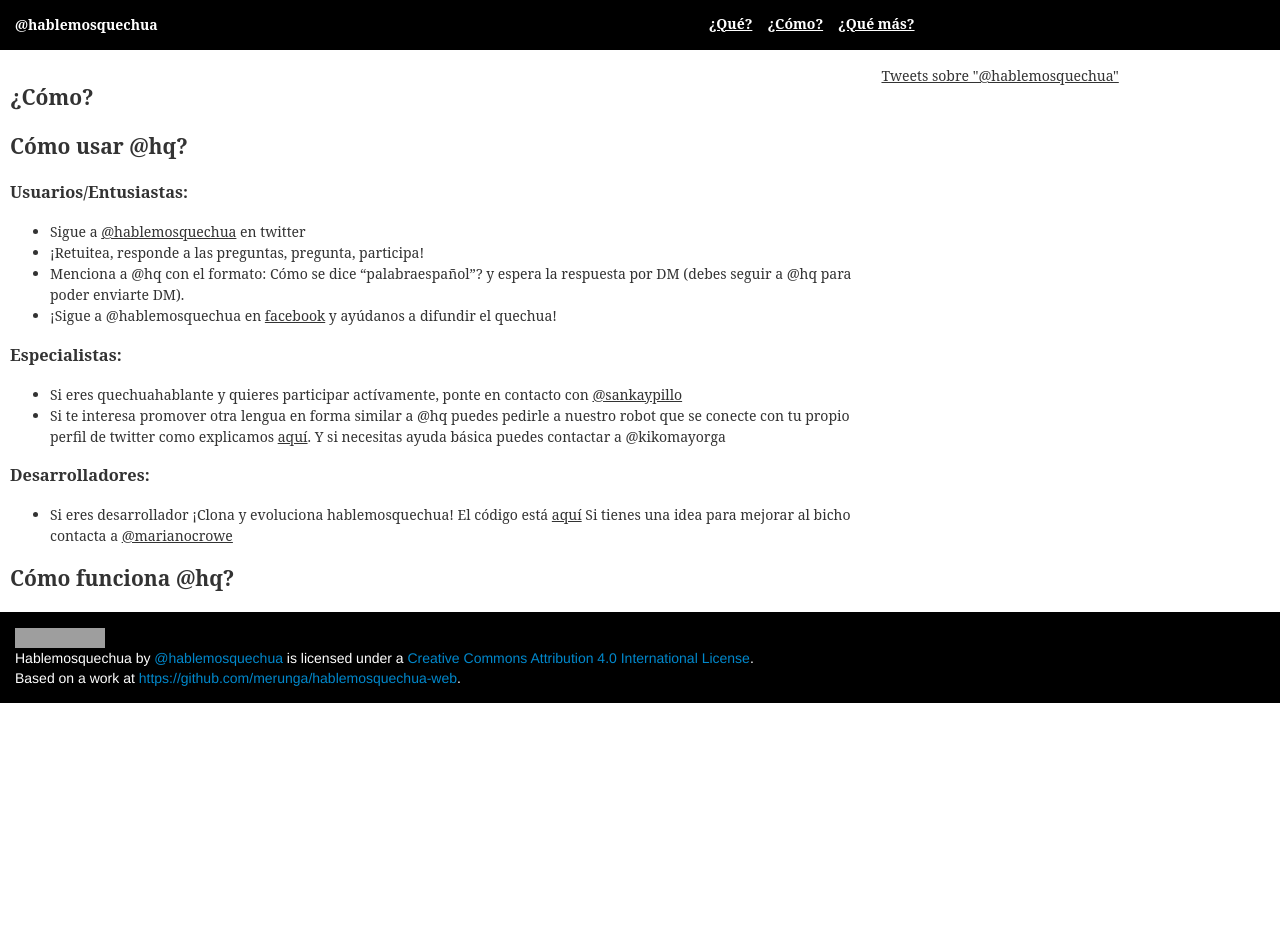
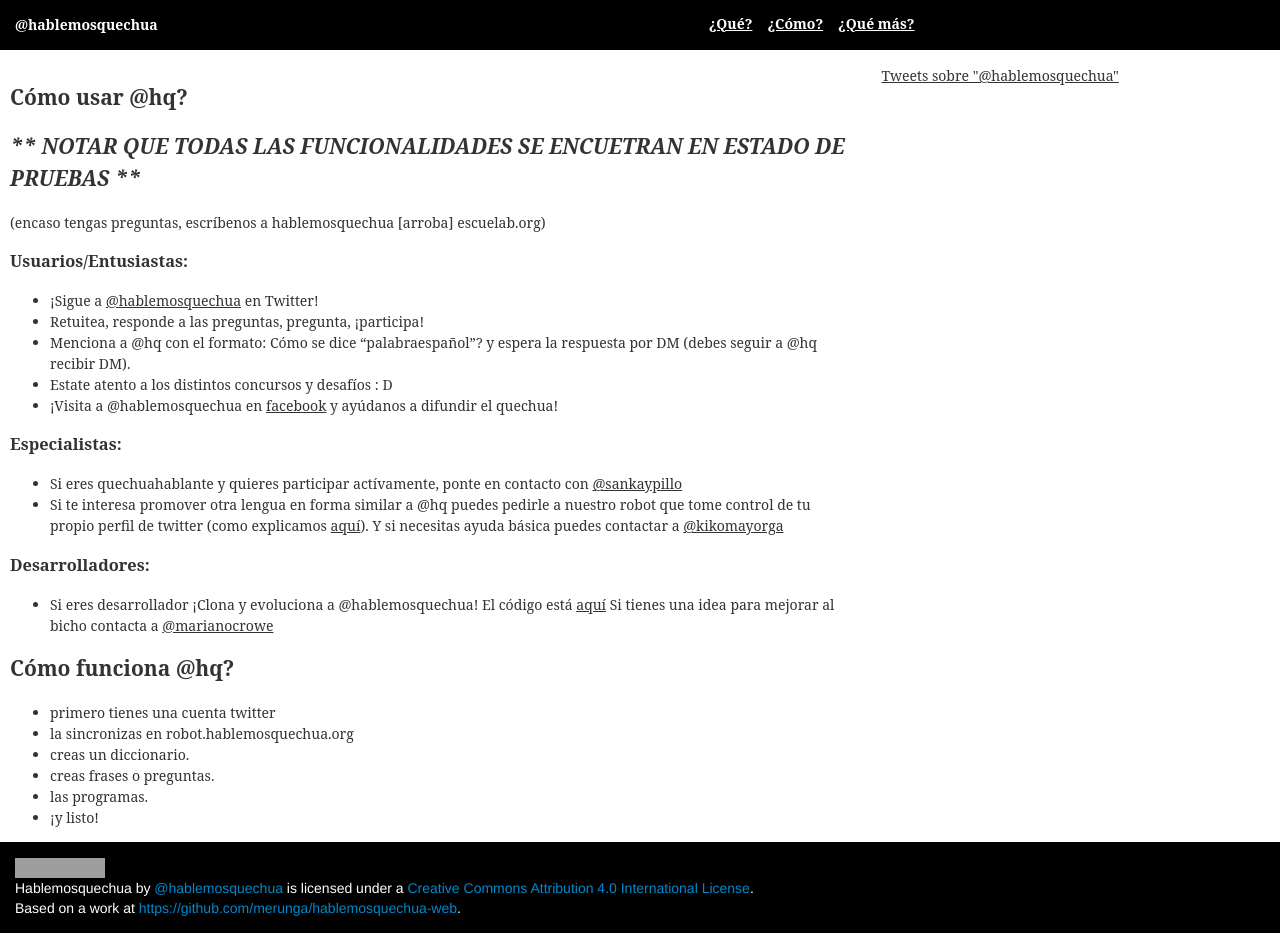
Before and after one commit to merunga/hablemosquechua-web, a Jekyll site: the page built from como-funciona.md, in a window 1280 px wide. Built offline with Jekyll 4.4.1, drawn with Linux system fonts in a browser that asks for light colours; some web fonts are replaced; comment, search, counter and statistics services are not loaded; before the commit the page ends 900 px from its top, so only the background shows below that; grey boxes are pictures that could not be loaded.

Commit message:
mas textos...

```diff
--- a/como-funciona.md
+++ b/como-funciona.md
@@ -3,23 +3,31 @@
 title: hablemosquechua - ¿Cómo?
 ---
 
-#¿Cómo?
-
 #Cómo usar @hq?
 
+## *** NOTAR QUE TODAS LAS FUNCIONALIDADES SE ENCUETRAN EN ESTADO DE PRUEBAS ***
+(encaso tengas preguntas, escríbenos a hablemosquechua [arroba] escuelab.org)
+
 ### Usuarios/Entusiastas:
-* Sigue a [@hablemosquechua](https://twitter.com/hablemosquechua){:target="_blank"} en twitter
-* ¡Retuitea, responde a las preguntas, pregunta, participa!
-* Menciona a @hq con el formato: Cómo se dice "palabraespañol"? y espera la respuesta por DM (debes seguir a @hq para poder enviarte DM).
-* ¡Sigue a @hablemosquechua en [facebook](https://facebook.com/hablemosqeuchua){:target="_blank"} y ayúdanos a difundir el quechua!
+* ¡Sigue a [@hablemosquechua](https://twitter.com/hablemosquechua){:target="_blank"} en Twitter!
+* Retuitea, responde a las preguntas, pregunta, ¡participa!
+* Menciona a @hq con el formato: Cómo se dice "palabraespañol"? y espera la respuesta por DM (debes seguir a @hq recibir DM).
+* Estate atento a los distintos concursos y desafíos : D
+* ¡Visita a @hablemosquechua en [facebook](https://facebook.com/hablemosqeuchua){:target="_blank"} y ayúdanos a difundir el quechua!
 
 ### Especialistas:
 * Si eres quechuahablante y quieres participar actívamente, ponte en contacto
 con [@sankaypillo](https://twitter.com/sankaypillo){:target="_blank"}
 * Si te interesa promover otra lengua en forma similar a @hq puedes pedirle a nuestro robot
-que se conecte con tu propio perfil de twitter como explicamos [aquí](http://hablemosquechua.org). Y si necesitas ayuda básica puedes contactar a @kikomayorga
+que tome control de tu propio perfil de twitter (como explicamos [aquí](http://hablemosquechua.org)). Y si necesitas ayuda básica puedes contactar a [@kikomayorga](https://twitter.com/kikomayorga){:target="_blank"}
 
 ### Desarrolladores:
-* Si eres desarrollador ¡Clona y evoluciona hablemosquechua! El código está [aquí](https://github.com/merunga/hablemosquechua-web/){:target="_blank"} Si tienes una idea para mejorar al bicho contacta a [@marianocrowe](http://twitter.com/marianocrowe)
+* Si eres desarrollador ¡Clona y evoluciona a @hablemosquechua! El código está [aquí](https://github.com/merunga/hablemosquechua-web/){:target="_blank"} Si tienes una idea para mejorar al bicho contacta a [@marianocrowe](http://twitter.com/marianocrowe)
 
 #Cómo funciona @hq?
+* primero tienes una cuenta twitter
+* la sincronizas en robot.hablemosquechua.org
+* creas un diccionario.
+* creas frases o preguntas.
+* las programas.
+* ¡y listo!
```
Also changed, not shown: acerca-de.md (+20 -20 lines), index.md (+1 -1 lines), 3 other files.
